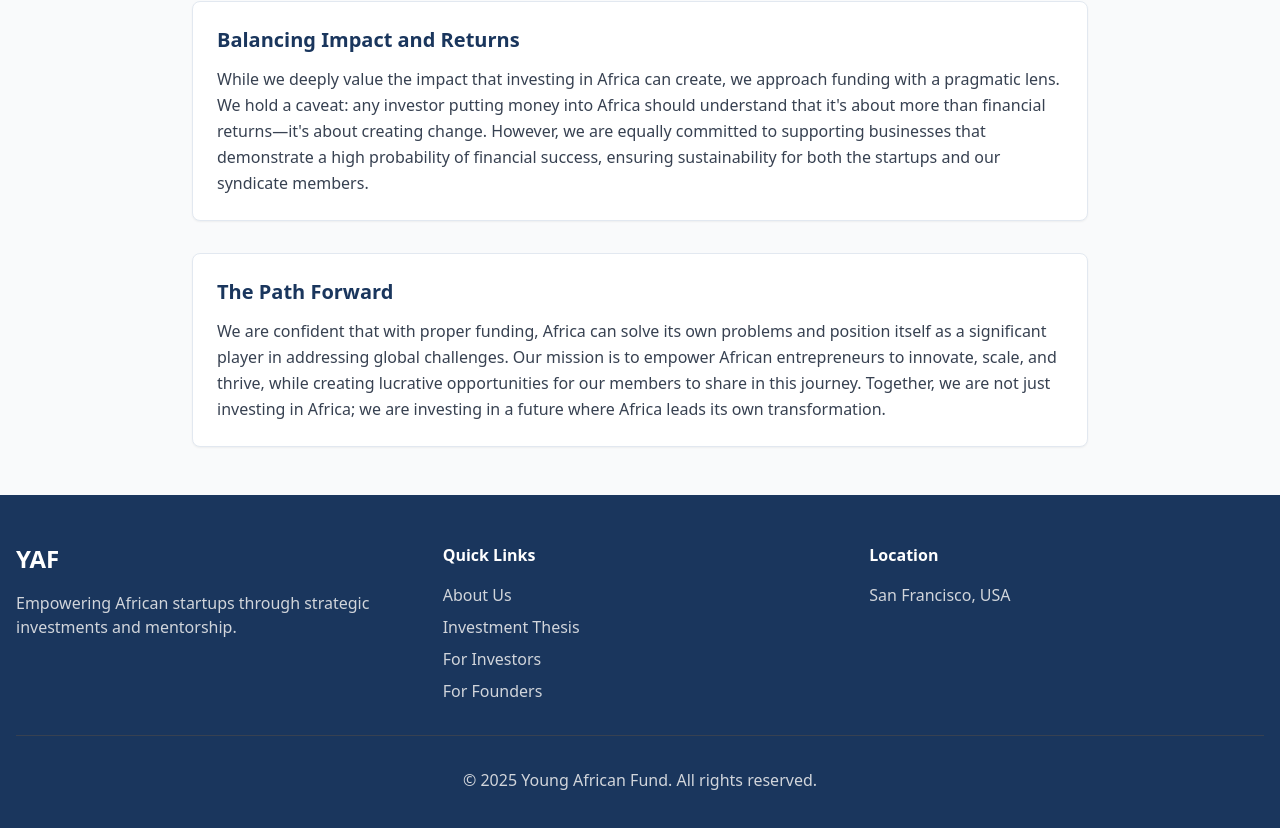
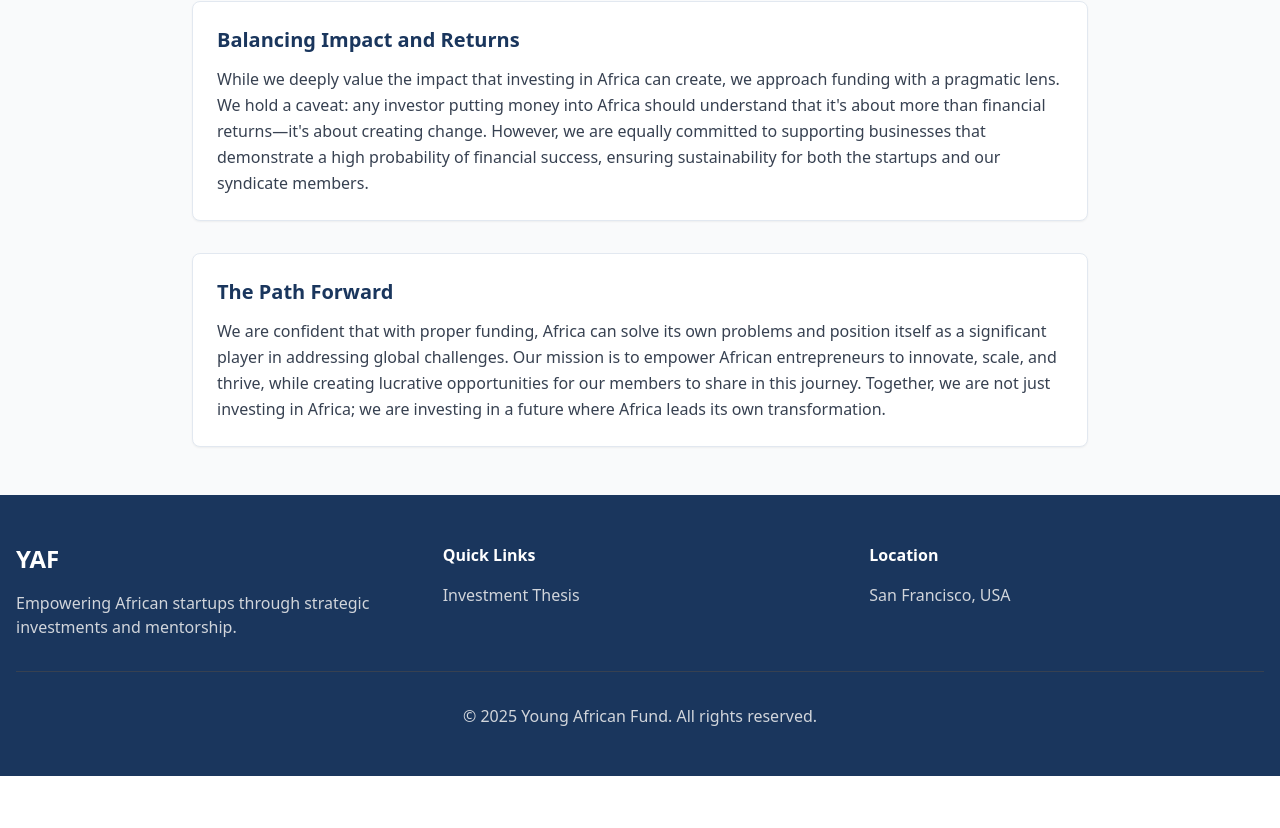
Before and after one commit to officialkayode/young-african-syndicate, a React (Vite) app: page /thesis in a window 1280 px wide. Shown: the part 841-1669 px from the top of the page. After the commit the page ends 1617 px from the top, so only its background shows below. Built offline with nearby package versions, Linux system fonts and the light colour scheme.

Commit message:
Remove footer links and update Investment Thesis
- Removed "For Investors", "For Founders", and "About Us" links from the footer.
- Linked the "Investment Thesis" text in the footer to the thesis page.
[skip gpt_engineer]

```diff
--- a/src/components/Footer.tsx
+++ b/src/components/Footer.tsx
@@ -1,3 +1,5 @@
+import { Link } from "react-router-dom";
+
 export const Footer = () => {
   return (
     <footer className="bg-yaf-blue text-white py-12">
@@ -12,10 +14,11 @@ export const Footer = () => {
           <div>
             <h4 className="font-semibold mb-4">Quick Links</h4>
             <ul className="space-y-2">
-              <li><a href="#" className="text-gray-300 hover:text-white">About Us</a></li>
-              <li><a href="#" className="text-gray-300 hover:text-white">Investment Thesis</a></li>
-              <li><a href="#" className="text-gray-300 hover:text-white">For Investors</a></li>
-              <li><a href="#" className="text-gray-300 hover:text-white">For Founders</a></li>
+              <li>
+                <Link to="/thesis" className="text-gray-300 hover:text-white">
+                  Investment Thesis
+                </Link>
+              </li>
             </ul>
           </div>
           <div>
```
